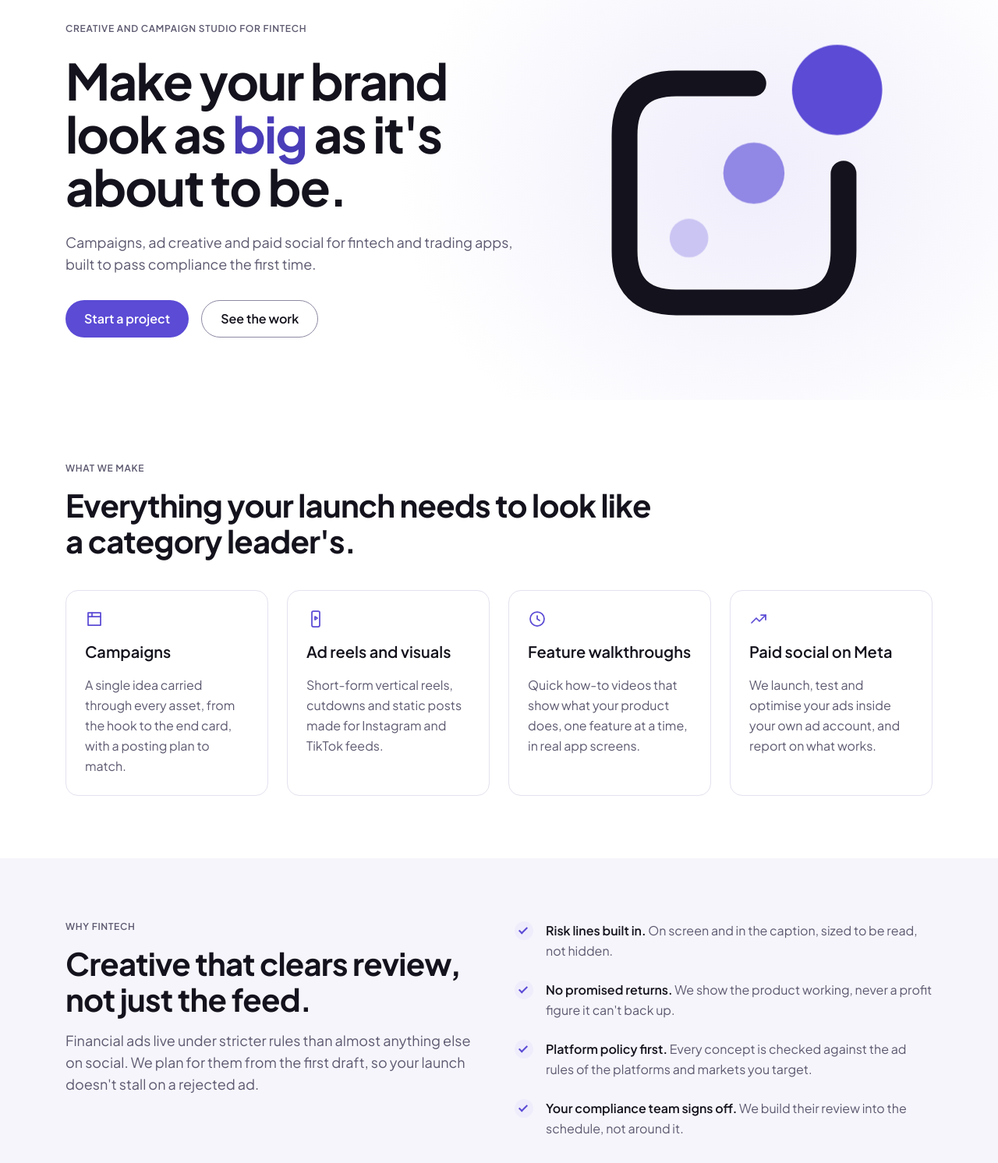
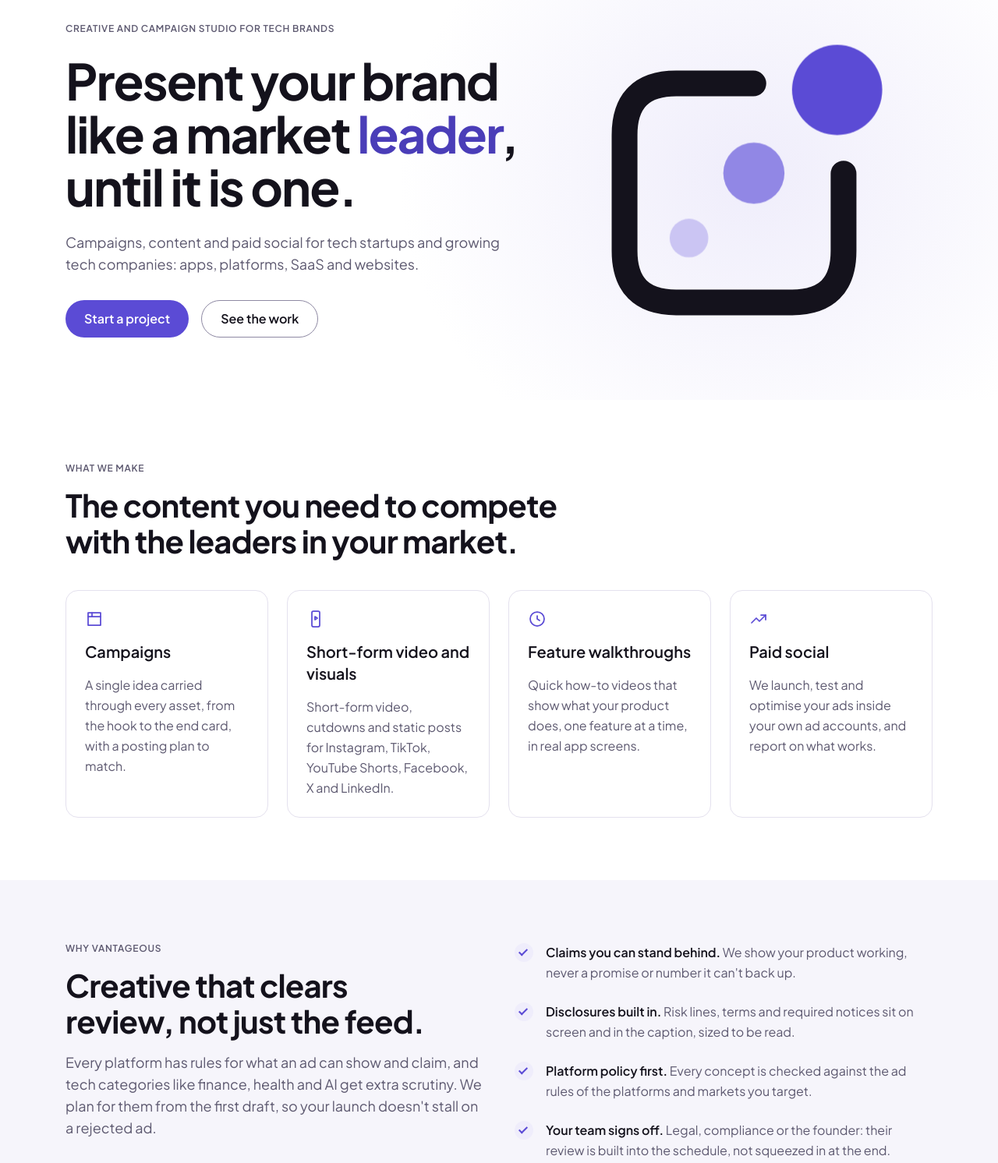
Before and after one commit to ceoain/vantageous-site, a plain HTML site: page index.html in a window 1280 px wide. Shown: the part 140-1632 px from the top of the page at 78% size. Drawn offline with Linux system fonts and the light colour scheme.

Commit message:
Broaden to tech startups, new line, more platforms
Co-Authored-By: Claude Opus 5.5 <noreply@anthropic.com>
Claude-Session: https://claude.ai/code/session_01TY3oaJm5s2ur4tj8pWJPgV

```diff
--- a/index.html
+++ b/index.html
@@ -3,13 +3,13 @@
 <head>
 <meta charset="utf-8">
 <meta name="viewport" content="width=device-width, initial-scale=1">
-<title>Vantageous | Campaigns and ad creative for fintech apps</title>
-<meta name="description" content="Vantageous is a creative and campaign studio for fintech and trading apps. Launch reels, campaigns, feature videos and Meta ads, built to pass compliance the first time.">
+<title>Vantageous | Campaigns and content for tech startups</title>
+<meta name="description" content="Vantageous is a creative and campaign studio for tech startups and growing tech companies. Campaigns, short-form video, feature walkthroughs and paid social, built to clear platform review the first time.">
 <link rel="canonical" href="https://vantageous.studio/">
 <meta property="og:type" content="website">
 <meta property="og:url" content="https://vantageous.studio/">
-<meta property="og:title" content="Vantageous: make your brand look as big as it's about to be">
-<meta property="og:description" content="Campaigns, ad creative and paid social for fintech and trading apps, built to pass compliance the first time.">
+<meta property="og:title" content="Vantageous: present your brand like a market leader, until it is one">
+<meta property="og:description" content="Campaigns, content and paid social for tech startups and growing tech companies.">
 <meta property="og:image" content="https://vantageous.studio/assets/og-image.png">
 <meta name="twitter:card" content="summary_large_image">
 <meta name="theme-color" content="#ffffff">
@@ -48,9 +48,9 @@
     <div class="glow" aria-hidden="true"></div>
     <div class="container hero-inner">
       <div class="hero-copy">
-        <p class="label">Creative and campaign studio for fintech</p>
-        <h1 class="display">Make your brand look as <span class="hl">big</span> as it's about to be.</h1>
-        <p class="lead">Campaigns, ad creative and paid social for fintech and trading apps, built to pass compliance the first time.</p>
+        <p class="label">Creative and campaign studio for tech brands</p>
+        <h1 class="display">Present your brand like a market <span class="hl">leader</span>, until it is one.</h1>
+        <p class="lead">Campaigns, content and paid social for tech startups and growing tech companies: apps, platforms, SaaS and websites.</p>
         <div class="actions">
           <a class="btn btn-primary" href="mailto:hello@vantageous.studio?subject=New%20project">Start a project</a>
           <a class="btn btn-ghost" href="#work">See the work</a>
@@ -71,7 +71,7 @@
     <div class="container">
       <div class="section-head">
         <p class="label">What we make</p>
-        <h2 class="h1">Everything your launch needs to look like a category leader's.</h2>
+        <h2 class="h1">The content you need to compete with the leaders in your market.</h2>
       </div>
       <div class="grid grid-4">
         <article class="card">
@@ -81,8 +81,8 @@
         </article>
         <article class="card">
           <svg class="icon" viewBox="0 0 24 24" aria-hidden="true"><rect x="7" y="2" width="10" height="20" rx="2"/><path d="m11 9 3 2-3 2z"/></svg>
-          <h3 class="h3">Ad reels and visuals</h3>
-          <p>Short-form vertical reels, cutdowns and static posts made for Instagram and TikTok feeds.</p>
+          <h3 class="h3">Short-form video and visuals</h3>
+          <p>Short-form video, cutdowns and static posts for Instagram, TikTok, YouTube Shorts, Facebook, X and LinkedIn.</p>
         </article>
         <article class="card">
           <svg class="icon" viewBox="0 0 24 24" aria-hidden="true"><circle cx="12" cy="12" r="9"/><path d="M12 8v4l3 2"/></svg>
@@ -91,8 +91,8 @@
         </article>
         <article class="card">
           <svg class="icon" viewBox="0 0 24 24" aria-hidden="true"><path d="M3 17l6-6 4 4 8-8"/><path d="M15 7h6v6"/></svg>
-          <h3 class="h3">Paid social on Meta</h3>
-          <p>We launch, test and optimise your ads inside your own ad account, and report on what works.</p>
+          <h3 class="h3">Paid social</h3>
+          <p>We launch, test and optimise your ads inside your own ad accounts, and report on what works.</p>
         </article>
       </div>
     </div>
@@ -101,15 +101,15 @@
   <section class="section band">
     <div class="container split">
       <div>
-        <p class="label">Why fintech</p>
+        <p class="label">Why Vantageous</p>
         <h2 class="h1">Creative that clears review, not just the feed.</h2>
-        <p class="lead">Financial ads live under stricter rules than almost anything else on social. We plan for them from the first draft, so your launch doesn't stall on a rejected ad.</p>
+        <p class="lead">Every platform has rules for what an ad can show and claim, and tech categories like finance, health and AI get extra scrutiny. We plan for them from the first draft, so your launch doesn't stall on a rejected ad.</p>
       </div>
       <ul class="checks">
-        <li><span class="check" aria-hidden="true"></span><div><strong>Risk lines built in.</strong> On screen and in the caption, sized to be read, not hidden.</div></li>
-        <li><span class="check" aria-hidden="true"></span><div><strong>No promised returns.</strong> We show the product working, never a profit figure it can't back up.</div></li>
+        <li><span class="check" aria-hidden="true"></span><div><strong>Claims you can stand behind.</strong> We show your product working, never a promise or number it can't back up.</div></li>
+        <li><span class="check" aria-hidden="true"></span><div><strong>Disclosures built in.</strong> Risk lines, terms and required notices sit on screen and in the caption, sized to be read.</div></li>
         <li><span class="check" aria-hidden="true"></span><div><strong>Platform policy first.</strong> Every concept is checked against the ad rules of the platforms and markets you target.</div></li>
-        <li><span class="check" aria-hidden="true"></span><div><strong>Your compliance team signs off.</strong> We build their review into the schedule, not around it.</div></li>
+        <li><span class="check" aria-hidden="true"></span><div><strong>Your team signs off.</strong> Legal, compliance or the founder: their review is built into the schedule, not squeezed in at the end.</div></li>
       </ul>
     </div>
   </section>
@@ -118,7 +118,7 @@
     <div class="container">
       <div class="section-head">
         <p class="label">Featured spec work</p>
-        <h2 class="h1">A 30-second launch reel for a copy-trading app.</h2>
+        <h2 class="h1">A 30-second launch reel for a perpetual futures trading app.</h2>
         <p class="lead">An app's nine launch posts, rebuilt as one fast story: the old way of trading snaps into the app, where you watch top traders, get pinged when they move, and copy them in a tap.</p>
       </div>
       <ol class="beats">
@@ -152,7 +152,7 @@
         </article>
         <article class="card pkg">
           <h3 class="h3">Growth retainer</h3>
-          <p>New content every month, plus Meta ad management in your own ad account, with a monthly report.</p>
+          <p>New content every month, plus ad management in your own ad accounts, with a monthly report.</p>
           <a class="link" href="mailto:hello@vantageous.studio?subject=Growth%20retainer">Ask about a retainer</a>
         </article>
       </div>
@@ -166,9 +166,9 @@
         <h2 class="h1">Three steps from brief to live.</h2>
       </div>
       <ol class="grid grid-3 steps">
-        <li class="step"><span class="num">1</span><h3 class="h3">Brief</h3><p>A short call about your product, your audience, your markets and the rules you advertise under.</p></li>
-        <li class="step"><span class="num">2</span><h3 class="h3">Build</h3><p>We send concepts first, then produce the one you pick. Your compliance team reviews before anything ships.</p></li>
-        <li class="step"><span class="num">3</span><h3 class="h3">Launch</h3><p>You post it, or we run it on Meta for you, test what works and report back.</p></li>
+        <li class="step"><span class="num">1</span><h3 class="h3">Brief</h3><p>A short call about your product, your audience, your market and the platforms you need to win on.</p></li>
+        <li class="step"><span class="num">2</span><h3 class="h3">Build</h3><p>We send concepts first, then produce the one you pick. Your team reviews before anything ships.</p></li>
+        <li class="step"><span class="num">3</span><h3 class="h3">Launch</h3><p>You post it, or we run it as ads for you, test what works and report back.</p></li>
       </ol>
     </div>
   </section>
@@ -186,7 +186,7 @@
 <footer class="footer">
   <div class="container footer-inner">
     <img src="/assets/vantageous-lockup-ink.svg" alt="Vantageous" width="124" height="32">
-    <p class="small">Creative and campaign studio for fintech. Toronto.</p>
+    <p class="small">Creative and campaign studio for tech brands. Toronto.</p>
     <ul class="footer-links">
       <li><a href="mailto:hello@vantageous.studio">hello@vantageous.studio</a></li>
       <li><a href="https://www.instagram.com/vantageous/">Instagram</a></li>
--- a/styles.css
+++ b/styles.css
@@ -48,6 +48,7 @@ a { color: var(--violet-text); }
 .container { width: 100%; max-width: 1160px; margin: 0 auto; padding: 0 var(--space-6); }
 
 /* type */
+.display, .h1 { text-wrap: balance; }
 .display { font-size: 64px; line-height: 68px; font-weight: 700; letter-spacing: -0.03em; margin: 0; }
 .h1 { font-size: 40px; line-height: 46px; font-weight: 700; letter-spacing: -0.02em; margin: 0; }
 .h3 { font-size: 20px; line-height: 28px; font-weight: 600; margin: 0; }
```
Also changed, not shown: assets/og-image.png.
